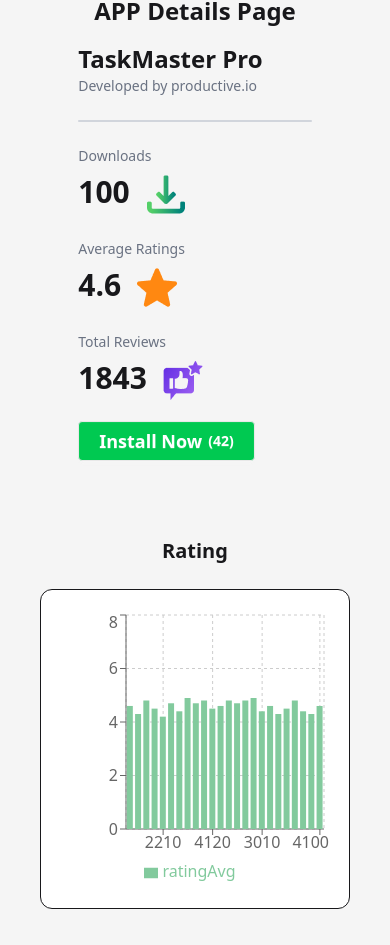
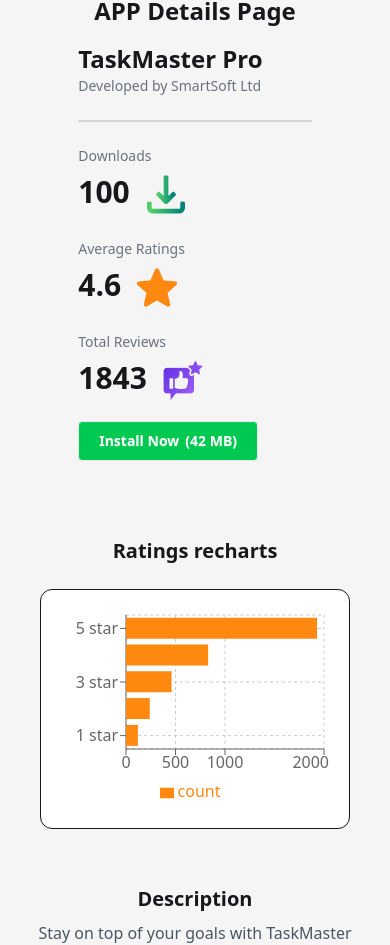
Before and after one commit to Tamanna-salma/Hero-App-Project, a React (Vite) app: page /App/1 in a window 390 px wide. Shown: the part 365-1310 px from the top of the page. Built offline with nearby package versions, Linux system fonts and the light colour scheme.

Commit message:
rechart added

```diff
--- a/src/Pages/details/AppDetails.jsx
+++ b/src/Pages/details/AppDetails.jsx
@@ -23,16 +23,24 @@ const AppDetails = () => {
         setIsInstalled(alreadyInstalled);
     }, [detail]);
 
-    if(loading)
+    if (loading)
         return <div className=' text-lg md:text-5xl font-bold text-fuchsia-600 text-center container mx-auto px-9 py-7'>
             <div>
                 <p> loading.....</p>
             </div>
             <div className='text-center container mx-auto px-3 md:px-9'>
-                    <img className='w-12 text-center animate-spin mt-6' src={Logo}alt="" />
+                <img className='w-12 text-center animate-spin mt-6' src={Logo} alt="" />
             </div>
         </div>
-    const { image, downloads, description, title, reviews, size,ratingAvg } = detail || {};
+
+        if (!detail)
+        return (
+            <p className='text-center text-2xl font-bold  py-10'>
+                App already copy! app not found
+            </p>
+        );
+
+    const { image, downloads, description, title, reviews,ratings, size, ratingAvg,companyName } = detail || {};
 
     const handleInstallNow = () => {
         if (!detail) return;
@@ -59,12 +67,6 @@ const AppDetails = () => {
 
 
 
-    // if (!detail)
-    //     return (
-    //         <p className='text-center text-2xl font-bold  py-10'>
-    //             App already copy!
-    //         </p>
-    //     );
 
     return (
         <div className='bg-[#f5f5f5]'>
@@ -79,7 +81,7 @@ const AppDetails = () => {
                             APP Details Page
                         </p>
                         <h2 className='card-title text-2xl font-semibold'>{title}</h2>
-                        <p className='text-gray-500 mb-4'>Developed by productive.io</p>
+                        <p className='text-gray-500 mb-4'>Developed by {companyName}</p>
 
                         <hr className='border-t-2 border-gray-300 w-full my-6 rounded-full' />
 
@@ -120,34 +122,36 @@ const AppDetails = () => {
                             <button
                                 onClick={handleInstallNow}
                                 disabled={isInstalled}
-                                className={`btn mt-5 px-5 py-3 rounded text-white text-lg ${isInstalled
+                                className={`btn mt-5 px-5 py-3 rounded text-white text-sm md:text-lg ${isInstalled
                                     ? 'bg-gray-400 cursor-not-allowed'
                                     : 'bg-green-500 hover:bg-green-600'
                                     }`} >
                                 {isInstalled ? '✅ Installed' : 'Install Now'}{' '}
-                                {!isInstalled && <span className='text-sm'>({size})</span>}
+                                {!isInstalled && <span className='text-sm'>({size} MB)</span>}
                             </button>
                         </div>
                     </div>
                 </div>
             </div>
+
+
             {/* chart */}
             <div className='mt-5 container mx-auto text-center px-10 w-full md:w-6xl lg:w-6xl py-7'>
-    <h3 className='text-xl text-center mb-6 font-bold'>Rating </h3>
-    <div className='bg-base-100 border rounded-xl p-5 h-80'>
+                <h3 className='text-xl text-center mb-6 font-bold'>Ratings recharts </h3>
+                <div className='bg-base-100 border rounded-xl p-5 h-60 md:h-80'>
                     <ResponsiveContainer width="100%" height="100%">
                         <BarChart
 
-        data={allapps}
+                            data={[...ratings].reverse()}  layout="vertical">
 
-      >
+
                             <CartesianGrid strokeDasharray="3 3" />
-        <XAxis dataKey="reviews" />
-        <YAxis />
+                            <XAxis type="number"  />
+                            <YAxis type="category" dataKey="name" />
                             <Tooltip />
                             <Legend />
 
-        <Bar dataKey="ratingAvg" fill="#82ca9d"  />
+                            <Bar dataKey="count" fill="#ff8811" />
                         </BarChart>
                     </ResponsiveContainer>
                 </div>
```
Lines whose indentation alone changed are shown as unchanged.
